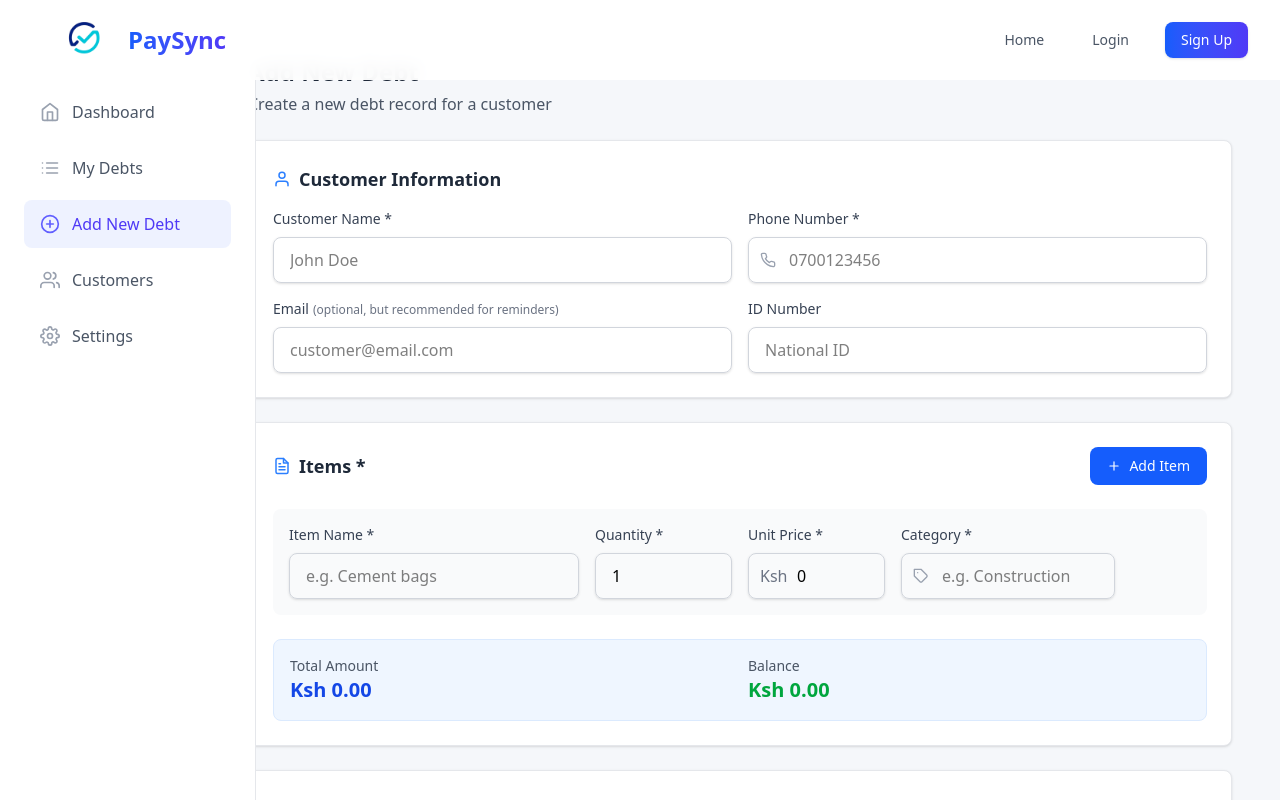
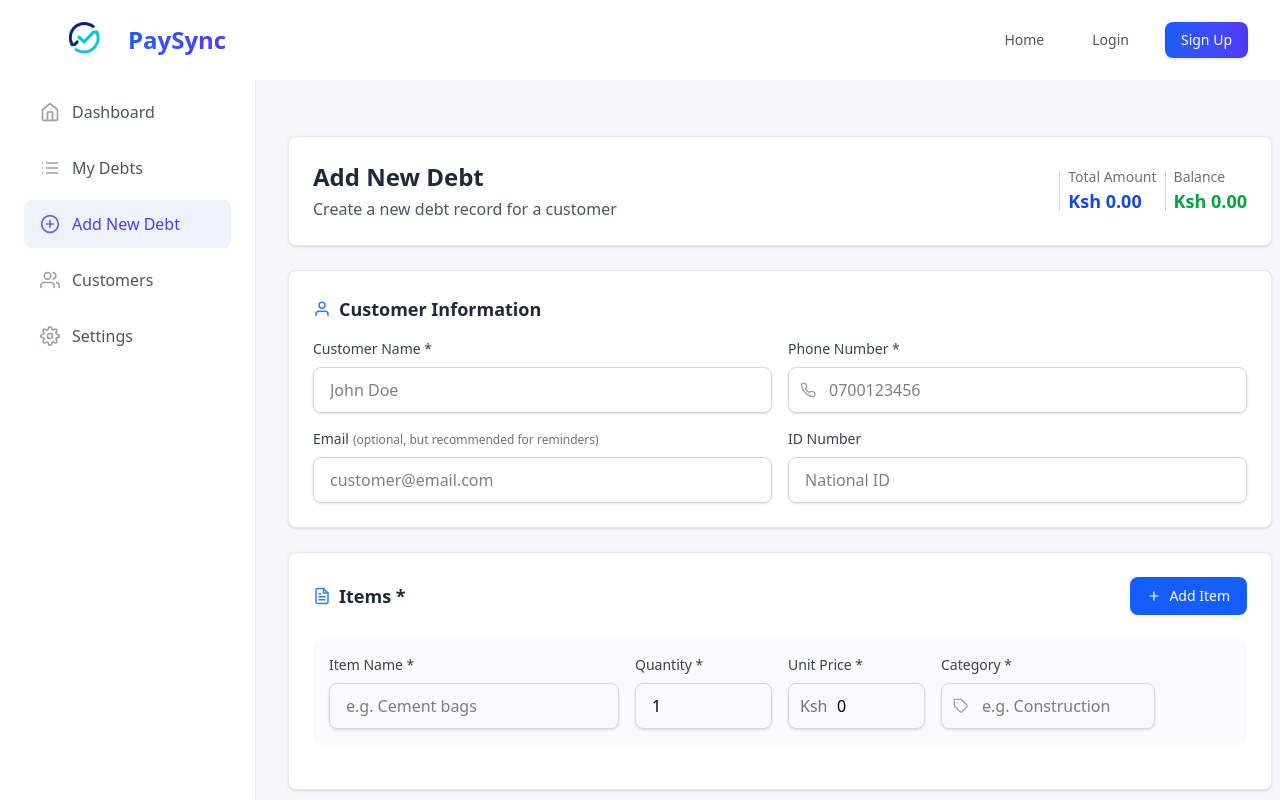
Before and after one commit to BakariJuma1/Debt-management-app-, a React (Vite) app: page /add-debt in a window 1280 px wide. Shown: the top 800 px of the page. Built offline with nearby package versions, Linux system fonts and the light colour scheme.

Commit message:
feat: Fixing my add debt form and debt detail page ui from  being overshadowed  by the sidebar

```diff
--- a/src/components/adddebt/AddDebt.jsx
+++ b/src/components/adddebt/AddDebt.jsx
@@ -10,13 +10,12 @@ import {
   FiTag,
   FiTrash2,
   FiInfo,
-  FiAlertCircle
+  FiAlertCircle,
 } from "react-icons/fi";
 import Layout from "../layout/Layout";
 import API_BASE_URL from "../../api";
 import { useAuth } from "../../AuthProvider";
 import MobileTopBar from "../mobiletopbar/MobileTopbar";
-
 
 function AddDebt() {
   const { user } = useAuth();
@@ -314,11 +313,45 @@ function AddDebt() {
 
   return (
     <Layout>
-
-      <div className="container mx-auto px-4 py-6 max-w-6xl">
-        <div className="mb-6">
-          <h1 className="text-2xl font-bold text-gray-800">Add New Debt</h1>
-          <p className="text-gray-600 mt-1">Create a new debt record for a customer</p>
+      <div className="container mx-auto px-4 py-6 max-w-6xl mt-20 lg:ml-10">
+        {/* Header Section at the Top */}
+        <div className="bg-white rounded-lg shadow-sm border border-gray-200 p-6 mb-6">
+          <div className="flex flex-col md:flex-row md:items-center justify-between gap-4">
+            <div>
+              <h1 className="text-2xl font-bold text-gray-800">Add New Debt</h1>
+              <p className="text-gray-600 mt-1">
+                Create a new debt record for a customer
+              </p>
+            </div>
+            <div className="flex items-center space-x-2">
+              <div className="hidden md:block h-10 w-px bg-gray-300"></div>
+              <div className="flex flex-col">
+                <span className="text-sm text-gray-500">Total Amount</span>
+                <span className="text-lg font-semibold text-blue-700">
+                  Ksh{" "}
+                  {totalAmount.toLocaleString(undefined, {
+                    minimumFractionDigits: 2,
+                    maximumFractionDigits: 2,
+                  })}
+                </span>
+              </div>
+              <div className="h-10 w-px bg-gray-300"></div>
+              <div className="flex flex-col">
+                <span className="text-sm text-gray-500">Balance</span>
+                <span
+                  className={`text-lg font-semibold ${
+                    balance > 0 ? "text-red-600" : "text-green-600"
+                  }`}
+                >
+                  Ksh{" "}
+                  {balance.toLocaleString(undefined, {
+                    minimumFractionDigits: 2,
+                    maximumFractionDigits: 2,
+                  })}
+                </span>
+              </div>
+            </div>
+          </div>
         </div>
 
         {error && (
@@ -400,7 +433,8 @@ function AddDebt() {
                   {businesses[0].name}
                 </p>
                 <p className="text-sm text-gray-500 mt-1">
-                  This debt will be automatically associated with your assigned business
+                  This debt will be automatically associated with your assigned
+                  business
                 </p>
               </div>
             </div>
@@ -577,7 +611,7 @@ function AddDebt() {
               </div>
             ))}
 
-            <div className="mt-6 p-4 bg-blue-50 rounded-lg border border-blue-100">
+            <div className="mt-6 p-4 bg-blue-50 rounded-lg border border-blue-100 md:hidden">
               <div className="flex flex-col md:flex-row justify-between gap-4">
                 <div className="flex-1">
                   <p className="text-sm text-gray-600">Total Amount</p>
@@ -591,7 +625,11 @@ function AddDebt() {
                 </div>
                 <div className="flex-1">
                   <p className="text-sm text-gray-600">Balance</p>
-                  <p className={`text-xl font-semibold ${balance > 0 ? "text-red-600" : "text-green-600"}`}>
+                  <p
+                    className={`text-xl font-semibold ${
+                      balance > 0 ? "text-red-600" : "text-green-600"
+                    }`}
+                  >
                     Ksh{" "}
                     {balance.toLocaleString(undefined, {
                       minimumFractionDigits: 2,
@@ -676,9 +714,25 @@ function AddDebt() {
             >
               {isSubmitting ? (
                 <span className="flex items-center justify-center">
-                  <svg className="animate-spin -ml-1 mr-2 h-4 w-4 text-white" xmlns="http://www.w3.org/2000/svg" fill="none" viewBox="0 0 24 24">
-                    <circle className="opacity-25" cx="12" cy="12" r="10" stroke="currentColor" strokeWidth="4"></circle>
-                    <path className="opacity-75" fill="currentColor" d="M4 12a8 8 0 018-8V0C5.373 0 0 5.373 0 12h4zm2 5.291A7.962 7.962 0 014 12H0c0 3.042 1.135 5.824 3 7.938l3-2.647z"></path>
+                  <svg
+                    className="animate-spin -ml-1 mr-2 h-4 w-4 text-white"
+                    xmlns="http://www.w3.org/2000/svg"
+                    fill="none"
+                    viewBox="0 0 24 24"
+                  >
+                    <circle
+                      className="opacity-25"
+                      cx="12"
+                      cy="12"
+                      r="10"
+                      stroke="currentColor"
+                      strokeWidth="4"
+                    ></circle>
+                    <path
+                      className="opacity-75"
+                      fill="currentColor"
+                      d="M4 12a8 8 0 018-8V0C5.373 0 0 5.373 0 12h4zm2 5.291A7.962 7.962 0 014 12H0c0 3.042 1.135 5.824 3 7.938l3-2.647z"
+                    ></path>
                   </svg>
                   Submitting...
                 </span>
--- a/src/components/customerdetail/CustomerDetailPage.jsx
+++ b/src/components/customerdetail/CustomerDetailPage.jsx
@@ -405,7 +405,7 @@ ${paymentList || "No payments yet."}
 
   return (
     <Layout>
-      <div className="container mx-auto p-3 md:p-4 max-w-6xl  md:mt-12">
+      <div className="container mx-auto p-3 md:p-4 max-w-6xl  md:mt-12 lg:ml-10">
         {/* Header Section */}
         <div className="flex flex-col md:flex-row md:items-start justify-between mb-6 md:mb-8">
           <div className="flex items-start mb-4 md:mb-0">
```
